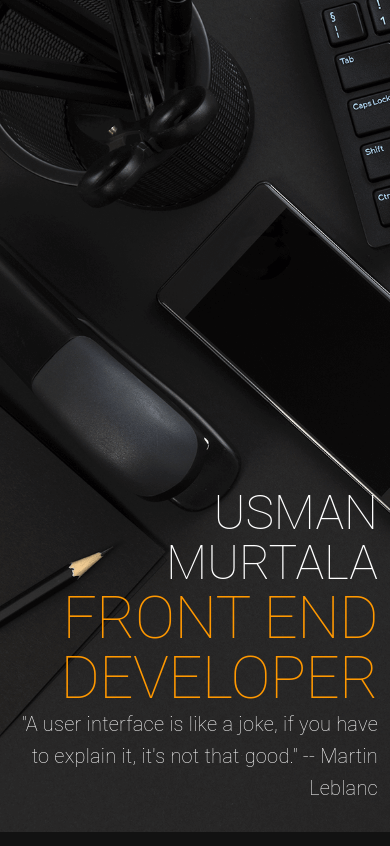
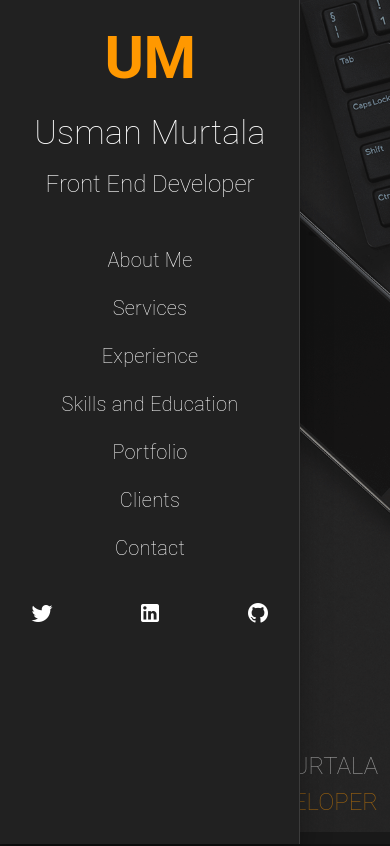
Before and after one commit to uzlash/Vuetify-portfolio, a Vue app: page / in a window 390 px wide. Shown: the top 846 px of the page. Built offline with nearby package versions, Linux system fonts and the light colour scheme; a small style sheet from the web is missing.

Commit message:
added firebase functionality and began responsive design

```diff
--- a/package.json
+++ b/package.json
@@ -10,6 +10,7 @@
   "dependencies": {
     "@mdi/font": "^5.3.45",
     "core-js": "^3.6.5",
+    "firebase": "^7.15.2",
     "roboto-fontface": "*",
     "vue": "^2.6.11",
     "vuetify": "^2.2.11"
--- a/src/App.vue
+++ b/src/App.vue
@@ -2,7 +2,7 @@
   <v-app>
     <Header />
     <!-- <v-main class="grey darken-3"> -->
-    <v-main>
+    <v-main class="pt-0">
       <Home />
       <About />
       <Services />
--- a/src/components/About.vue
+++ b/src/components/About.vue
@@ -40,7 +40,7 @@
             What i can create for you is a site that is:
           </h2>
         </v-col>
-        <v-col md4>
+        <v-col md4 class="hidden-sm-and-down">
           <v-img
             src="../assets/1348005528.svg"
             height="400px"
--- a/src/components/Contact.vue
+++ b/src/components/Contact.vue
@@ -1,5 +1,5 @@
 <template>
-  <section class="clients" id="clients">
+  <section class="contact" id="contact">
     <v-container>
       <h2 class="my-5 font-weight-light orange--text text-h3 text-center">
         LET'S TALK
@@ -41,7 +41,7 @@
                   label="Message"
                   prepend-icon="mdi-lead-pencil"
                   v-model="message"
-                  :rules="inputRules"
+                  :rules="messageRules"
                 ></v-textarea>
 
                 <v-btn block class="orange" @click="submit" :loading="loading"
@@ -52,25 +52,64 @@
           </v-card>
         </v-col>
       </v-row>
+      <v-row>
+        <v-snackbar
+          v-model="snackbar"
+          :timeout="10000"
+          bottom
+          app
+          color="orange"
+          >Message Sent successfully.
+          <v-btn outlined color="white" @click="snackbar = false">Close</v-btn>
+        </v-snackbar>
+      </v-row>
     </v-container>
   </section>
 </template>
 
 <script>
+import db from "@/firebase/init";
 export default {
   data: () => ({
     loading: false,
+    snackbar: false,
     name: "",
     nameRules: [
       v => !!v || "Name is required",
-      v => (v && v.length <= 10) || "Name must be less than 10 characters"
+      v => (v && v.length <= 15) || "Name must be less than 15 characters"
     ],
     email: "",
     emailRules: [
       v => !!v || "E-mail is required",
       v => /.+@.+\..+/.test(v) || "E-mail must be valid"
     ],
-    message: ""
-  })
+    message: "",
+    messageRules: [
+      v => !!v || "Message is required",
+      v => (v && v.length >= 5) || "Message must be more than 5 characters"
+    ]
+  }),
+  methods: {
+    submit() {
+      if (this.$refs.form.validate()) {
+        this.loading = true;
+        const contact = {
+          name: this.name,
+          email: this.email,
+          message: this.message
+        };
+        db.collection("contacts")
+          .add(contact)
+          .then(() => {
+            console.log("Added to db");
+            this.loading = false;
+            this.snackbar = true;
+          })
+          .catch(err => {
+            console.log(err);
+          });
+      }
+    }
+  }
 };
 </script>
--- a/src/components/Header.vue
+++ b/src/components/Header.vue
@@ -1,6 +1,20 @@
 <template>
   <nav>
-    <v-navigation-drawer app class="grey darken-4" width="300px">
+    <v-app-bar app color="transparent" collapse outlined>
+      <v-app-bar-nav-icon
+        large
+        @click="drawer = !drawer"
+        class="orange--text"
+      ></v-app-bar-nav-icon>
+
+      <v-toolbar-title></v-toolbar-title>
+    </v-app-bar>
+    <v-navigation-drawer
+      app
+      class="grey darken-4"
+      width="300px"
+      v-model="drawer"
+    >
       <v-layout column align-center>
         <v-flex class="mt-4">
           <p
@@ -18,12 +32,12 @@
       </v-layout>
       <v-list>
         <v-list-item-group class="my-5">
-          <v-list-item v-for="(item, i) in navItems" :key="i">
+          <v-list-item v-for="(item, i) in navItems" :key="i" :href="item.href">
             <v-list-item-content>
               <v-list-item-title
                 class="white--text text-center text-h6 font-weight-thin"
               >
-                {{ item }}
+                {{ item.title }}
               </v-list-item-title>
             </v-list-item-content>
           </v-list-item>
@@ -42,14 +56,15 @@
 export default {
   data() {
     return {
+      drawer: true,
       navItems: [
-        "About Me",
-        "Services",
-        "Experience",
-        "Skills and Education",
-        "Portfolio",
-        "Clients",
-        "Contact"
+        { title: "About Me", href: "#about" },
+        { title: "Services", href: "#services" },
+        { title: "Experience", href: "#experience" },
+        { title: "Skills and Education", href: "#skills" },
+        { title: "Portfolio", href: "#portfolio" },
+        { title: "Clients", href: "#clients" },
+        { title: "Contact", href: "#contact" }
       ],
       icons: ["mdi-twitter", "mdi-linkedin", "mdi-github"]
     };
--- a/src/components/Home.vue
+++ b/src/components/Home.vue
@@ -1,14 +1,14 @@
 <template>
-  <section class="home">
+  <section class="home" id="home">
     <v-row
       class="fill-height text-right pa-md-5 pa-3 mx-0 align-end justify-end"
     >
       <div class="home--elements">
-        <h2 class="text-h3 font-weight-thin">USMAN MURTALA</h2>
-        <h1 class="text-h2 font-weight-thin orange--text">
+        <h2 class="text-sm-h3 font-weight-thin">USMAN MURTALA</h2>
+        <h1 class="text-sm-h2 font-weight-thin orange--text">
           FRONT END DEVELOPER
         </h1>
-        <p class="text-h6 font-weight-thin">
+        <p class="text-h6 font-weight-thin hidden-sm-and-down">
           "A user interface is like a joke, if you have to explain it, it's not
           that good." -- Martin Leblanc
         </p>
--- a/src/components/Portfolio.vue
+++ b/src/components/Portfolio.vue
@@ -87,7 +87,7 @@
                   </v-col>
                 </v-row>
               </v-col>
-              <v-col cols="6" class="pa-5">
+              <v-col cols="6" class="pa-5 hidden-sm-and-down">
                 <v-img
                   :src="project.project_image"
                   height="300"
--- a/src/components/Skills.vue
+++ b/src/components/Skills.vue
@@ -55,7 +55,7 @@
               </v-col>
             </v-row>
           </v-col>
-          <v-col cols="4">
+          <v-col cols="4" class="hidden-sm-and-down">
             <h3 class="text-h5 my-5 orange--text">My Education</h3>
             <v-row>
               <v-sheet color="transparent">
@@ -85,7 +85,7 @@
                 </v-row>
               </v-sheet>
             </v-row>
-            <v-row class="mt-5">
+            <v-row class="mt-5 hidden-sm-and-down">
               <v-col class="mt-5">
                 <h3 class="text-h5 orange--text font-weight-light">
                   Skills Detail
--- /dev/null
+++ b/src/firebase/init.js
@@ -0,0 +1,18 @@
+import firebase from "@firebase/app";
+import "@firebase/firestore";
+
+var firebaseConfig = {
+  apiKey: "AIzaSyAmQ4Z8WuL5RDfVOy7J7WdkxY7qR20lUpI",
+  authDomain: "portfolio-2f2a2.firebaseapp.com",
+  databaseURL: "https://portfolio-2f2a2.firebaseio.com",
+  projectId: "portfolio-2f2a2",
+  storageBucket: "portfolio-2f2a2.appspot.com",
+  messagingSenderId: "18030874334",
+  appId: "1:18030874334:web:d71d4433f8ad7f0ee97c4f",
+  measurementId: "G-K07P9GV3ES"
+};
+// Initialize Firebase
+const firebaseApp = firebase.initializeApp(firebaseConfig);
+// firebase.analytics();
+
+export default firebaseApp.firestore();
```
Also changed, not shown: src/assets/hero-1.jpg (deleted), 1 other file (tests, documents, lock files or other folders).
